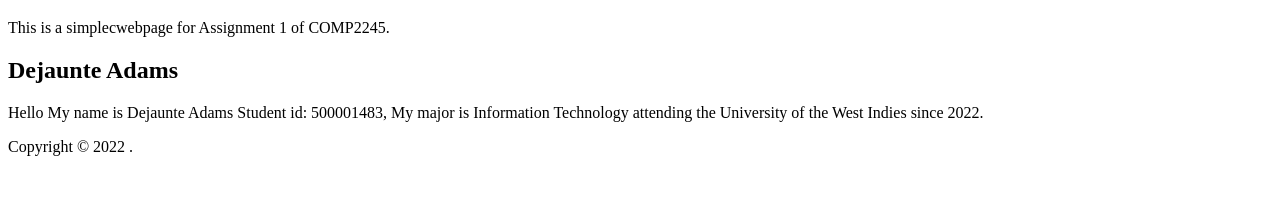
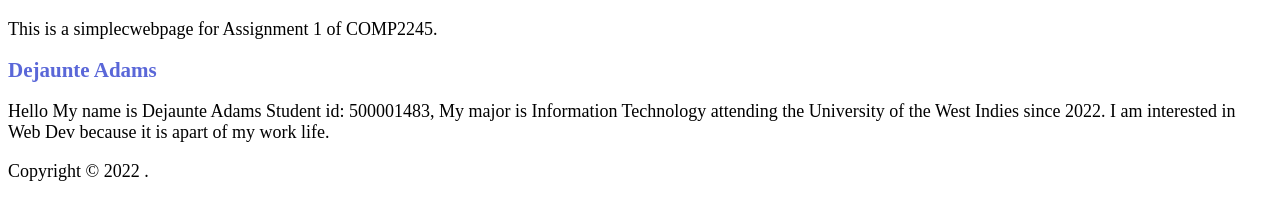
Before and after one commit to Dejaunte/comp2245-assignment1, a plain HTML site: page index.html in a window 1280 px wide. Shown: the part 61-280 px from the top of the page. Drawn offline with Linux system fonts and the light colour scheme.

Commit message:
updated html file to link style sheet

```diff
--- a/index.html
+++ b/index.html
@@ -4,6 +4,7 @@
         <meta charset="UTF-8">
         <meta name="viewport" content="width= device-width, initial-scale=1.0">
         <title>COMP2245 Assignment 1</title>
+        <link rel="stylesheet" href="styles.css">
     </head>
     <body>
         <header>
@@ -14,7 +15,8 @@
             <h2>Dejaunte Adams</h2>
             <p>Hello My name is Dejaunte Adams Student id: 500001483,
                 My major is Information Technology attending
-                the University of the West Indies since 2022.</p>
+                the University of the West Indies since 2022. I am interested in
+                Web Dev because it is apart of my work life.</p>
         </main>
         <footer>
             <p>Copyright &copy; 2022 <Dejaunte Adams>.</p>
```
